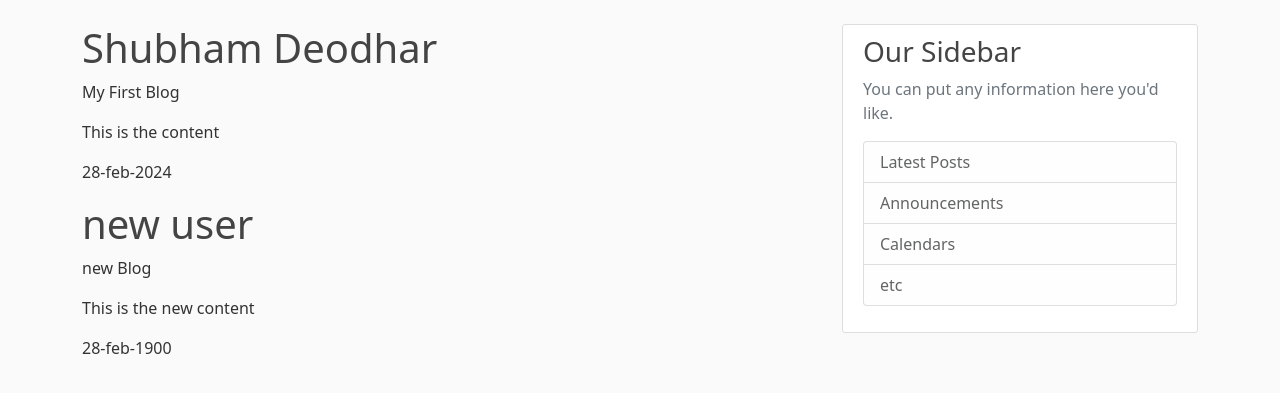
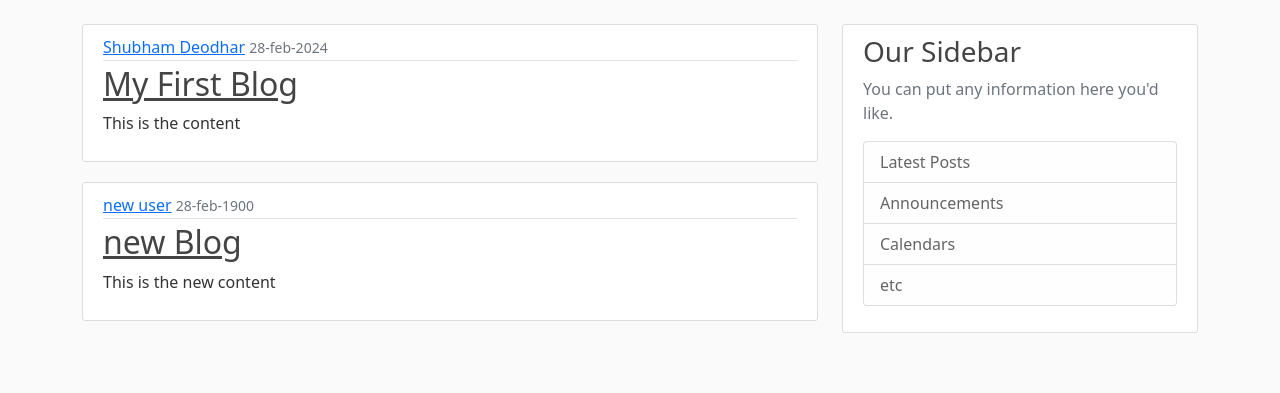
Before and after one commit to Shubham-232302/Flask_p, a Flask app: page / in a window 1280 px wide. Shown: the part 56-449 px from the top of the page. Run offline with Flask 3, Linux system fonts and the light colour scheme.

Commit message:
improved article

```diff
--- a/flask_blog_project/flask_blog.py
+++ b/flask_blog_project/flask_blog.py
@@ -8,13 +8,13 @@ posts = [
     'author': 'Shubham Deodhar',
     'title': 'My First Blog',
     'content': 'This is the content',
-    'date':'28-feb-2024'
+    'date_posted':'28-feb-2024'
         },
     {
         'author': 'new user',
     'title': 'new Blog',
     'content': 'This is the new content',
-    'date':'28-feb-1900'
+    'date_posted':'28-feb-1900'
     }
 ]
 
--- a/flask_blog_project/templates/home.html
+++ b/flask_blog_project/templates/home.html
@@ -3,10 +3,16 @@
 {% block start %}
 
     {% for post in posts %}
-    <h1> {{post.author}} </h1>
-    <p> {{ post.title }} </p>
-    <p> {{ post.content }} </p>
-    <p> {{ post.date }} </p>
+    <article class="media content-section">
+        <div class="media-body">
+          <div class="article-metadata">
+            <a class="mr-2" href="#">{{ post.author }}</a>
+            <small class="text-muted">{{ post.date_posted }}</small>
+          </div>
+          <h2><a class="article-title" href="#">{{ post.title }}</a></h2>
+          <p class="article-content">{{ post.content }}</p>
+        </div>
+      </article>
 
     {% endfor %}
 {% endblock %}
```
